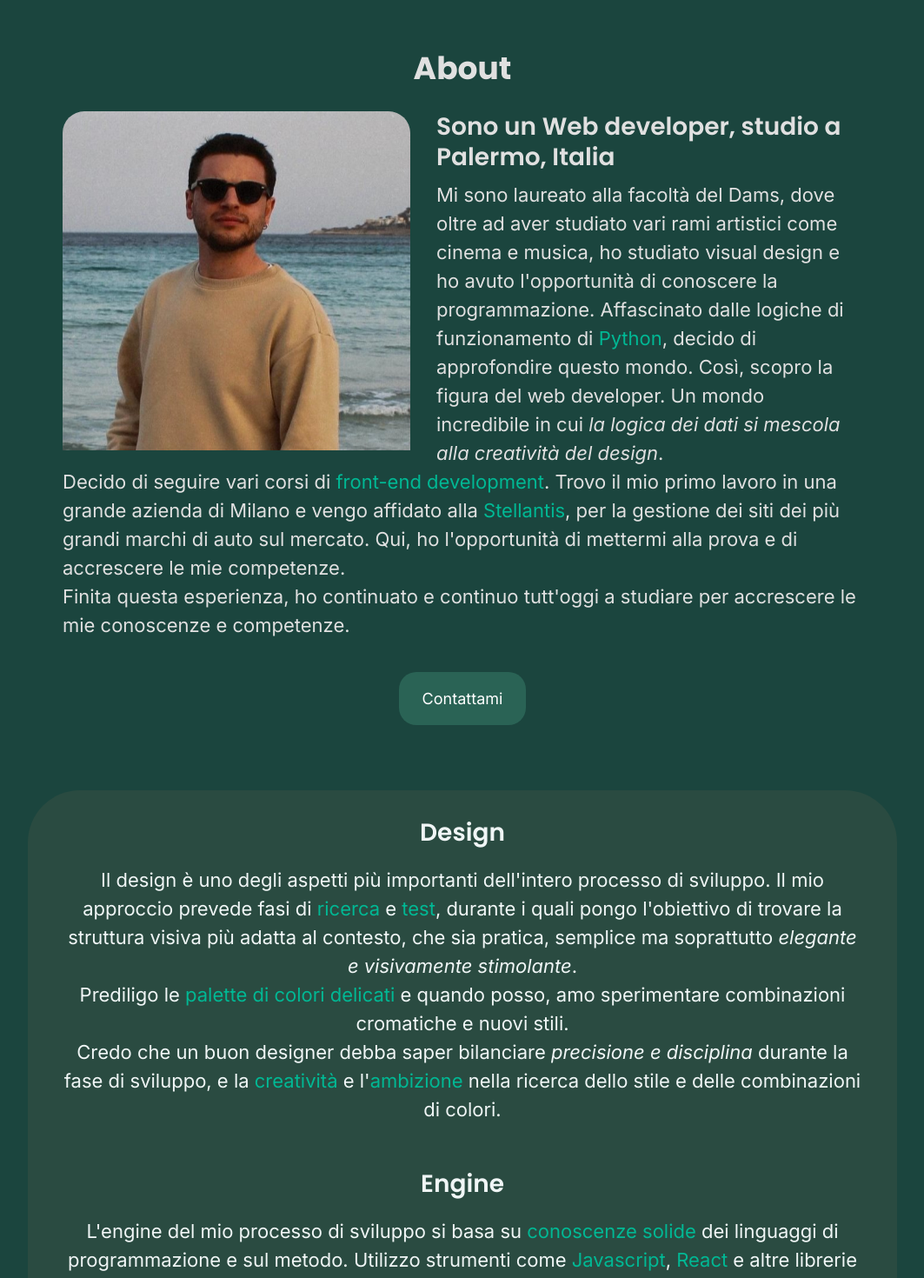
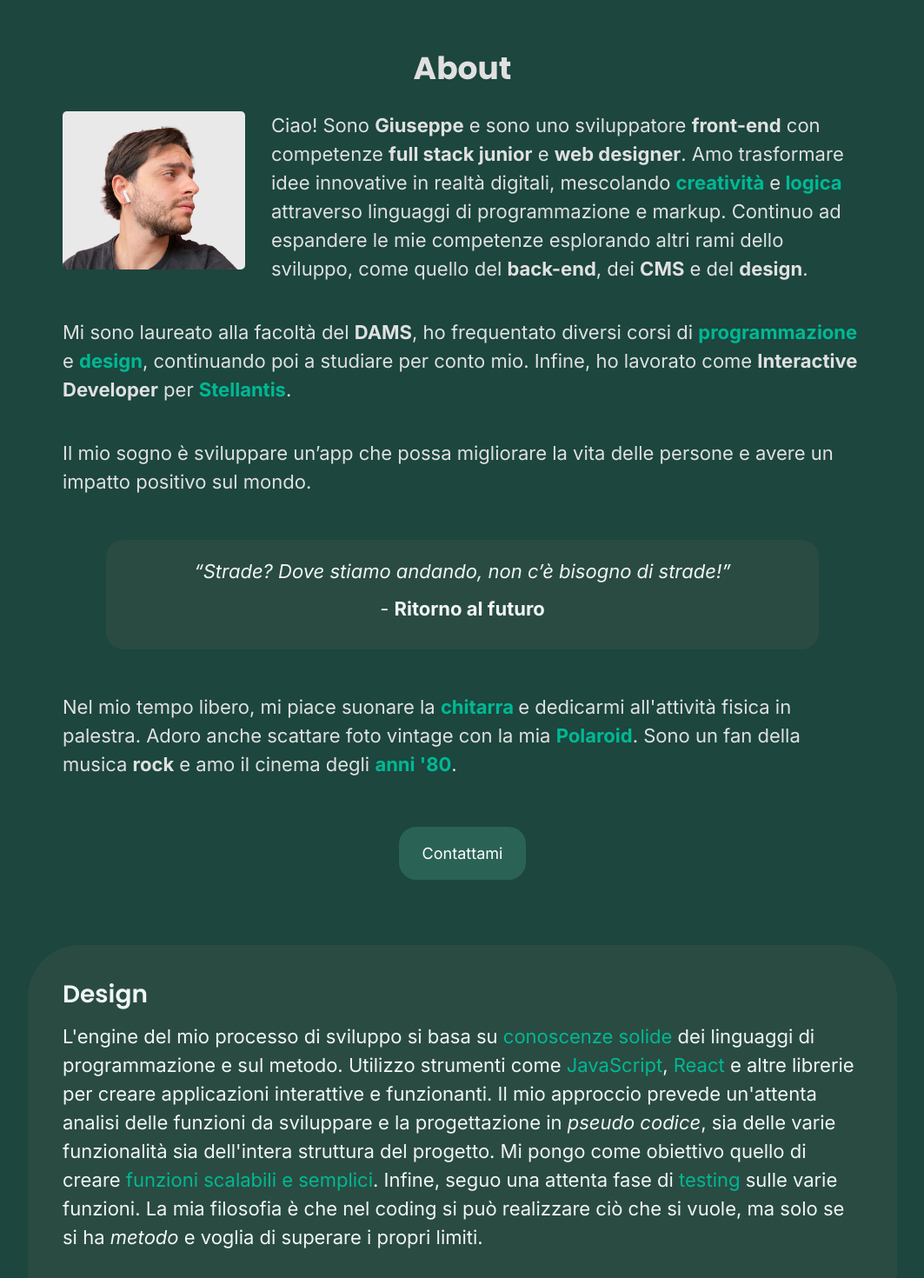
Before and after one commit to GiuseppeCaci/React-Sass-My-Portfolio, a React (Vite) app: page /about in a window 1280 px wide. Shown: the part 100-1570 px from the top of the page at 87% size, without its empty margins (108-1171 px from the left). Built offline with nearby package versions, Linux system fonts and the light colour scheme; no server answers.

Commit message:
sistemata bio

```diff
--- a/src/assets/styles/css/main.css
+++ b/src/assets/styles/css/main.css
@@ -1,7 +1,3 @@
-@import url("https://fonts.googleapis.com/css2?family=Roboto:wght@400;700&family=Open+Sans:wght@400;600&display=swap");
-@import url("https://fonts.googleapis.com/css2?family=Poppins:ital,wght@0,100;0,200;0,300;0,400;0,500;0,600;0,700;0,800;0,900;1,100;1,200;1,300;1,400;1,500;1,600;1,700;1,800;1,900&display=swap");
-@import url("https://fonts.googleapis.com/css2?family=Inter:ital,opsz,wght@0,14..32,100..900;1,14..32,100..900&family=Montserrat:ital,wght@0,100..900;1,100..900&family=Poppins:ital,wght@0,100;0,200;0,300;0,400;0,500;0,600;0,700;0,800;0,900;1,100;1,200;1,300;1,400;1,500;1,600;1,700;1,800;1,900&display=swap");
-@import url("https://fonts.googleapis.com/css2?family=Montserrat:ital,wght@0,100..900;1,100..900&display=swap");
 @import url("https://fonts.googleapis.com/css2?family=Roboto:wght@400;700&family=Open+Sans:wght@400;600&display=swap");
 @import url("https://fonts.googleapis.com/css2?family=Poppins:ital,wght@0,100;0,200;0,300;0,400;0,500;0,600;0,700;0,800;0,900;1,100;1,200;1,300;1,400;1,500;1,600;1,700;1,800;1,900&display=swap");
 @import url("https://fonts.googleapis.com/css2?family=Inter:ital,opsz,wght@0,14..32,100..900;1,14..32,100..900&family=Montserrat:ital,wght@0,100..900;1,100..900&family=Poppins:ital,wght@0,100;0,200;0,300;0,400;0,500;0,600;0,700;0,800;0,900;1,100;1,200;1,300;1,400;1,500;1,600;1,700;1,800;1,900&display=swap");
@@ -294,6 +290,7 @@ button {
 .nav-hamburger-icon {
   width: 50px;
   height: 45px;
+  border-radius: 7px;
   display: flex;
   flex-direction: column;
   justify-content: space-evenly;
@@ -673,11 +670,11 @@ button {
 @media (min-width: 1025px) {
   .paragraph-base {
     margin: 40px;
-    padding: 0 40px;
+    padding: 15px 40px;
     border-radius: 60px;
   }
   .paragraph-base h1, .paragraph-base h2, .paragraph-base h3, .paragraph-base h4, .paragraph-base h5, .paragraph-base h6 {
-    padding: 15px 0;
+    padding: 20px 0px 10px 0px;
   }
 }
 
@@ -800,11 +797,11 @@ button {
 @media (min-width: 1025px) {
   .paragraph-base {
     margin: 40px;
-    padding: 0 40px;
+    padding: 15px 40px;
     border-radius: 60px;
   }
   .paragraph-base h1, .paragraph-base h2, .paragraph-base h3, .paragraph-base h4, .paragraph-base h5, .paragraph-base h6 {
-    padding: 15px 0;
+    padding: 20px 0px 10px 0px;
   }
 }
 
@@ -1253,11 +1250,11 @@ button {
 @media (min-width: 1025px) {
   .paragraph-base {
     margin: 40px;
-    padding: 0 40px;
+    padding: 15px 40px;
     border-radius: 60px;
   }
   .paragraph-base h1, .paragraph-base h2, .paragraph-base h3, .paragraph-base h4, .paragraph-base h5, .paragraph-base h6 {
-    padding: 15px 0;
+    padding: 20px 0px 10px 0px;
   }
 }
 
@@ -1301,65 +1298,12 @@ button {
 
 @media (max-width: 599px) {
   .about-bio {
-    display: flex;
-    flex-direction: column;
-    justify-content: center;
-    align-items: center;
+    margin: 10px 0px 10px 0px;
   }
   .about-bio img {
-    border-radius: 20px 20px 0 0;
-    max-width: 250px;
-  }
-  .about-bio h3 {
-    text-align: center;
-    padding: 25px 0px 10px 0px;
-    line-height: 34px;
-  }
-  .about-bio .about-bio-text h2 {
-    text-align: center;
-    margin: 30px 0px 10px 0px;
-  }
-  .about-bio .about-bio-text h4 {
-    text-align: center;
-    margin: 30px 0px 10px 0px;
-  }
-  .about-bio .about-bio-text p {
-    text-align: center;
-    padding: 0px 20px;
-  }
-}
-@media (min-width: 600px) and (max-width: 1024px) {
-  .about-bio {
-    display: flex;
-    flex-direction: column;
-    justify-content: center;
-    align-items: center;
-  }
-  .about-bio img {
-    border-radius: 25px 25px 0 0;
-    max-width: 500px;
-  }
-  .about-bio h3 {
-    text-align: center;
-    padding: 30px 0px 5px 0px;
-  }
-  .about-bio .about-bio-text h2 {
-    text-align: center;
-    margin: 40px 0px 10px 0px;
-  }
-  .about-bio .about-bio-text p {
-    text-align: center;
-  }
-}
-@media (min-width: 1025px) {
-  .about-bio {
-    max-width: 1000px;
-    margin: 10px 0px 10px 0px;
-  }
-  .about-bio img {
-    border-radius: 25px 25px 0 0;
-    max-width: 400px;
-    margin: 0px 30px 7px 0px;
+    border-radius: 5px;
+    max-width: 120px;
+    margin: 0px 17px 7px 21px;
     float: left;
   }
   .about-bio h3 {
@@ -1367,12 +1311,112 @@ button {
     line-height: 35px;
     padding-bottom: 10px;
   }
+  .about-bio .about-bio-text {
+    text-align: left;
+  }
   .about-bio .about-bio-text h2 {
+    margin: 30px 0px 10px 0px;
+  }
+  .about-bio .about-bio-text h4 {
+    margin: 30px 0px 10px 0px;
+  }
+  .about-bio .about-bio-text p {
+    padding: 0px 20px;
+  }
+  .about-bio .about-bio-text .citazione {
+    border-radius: 20px;
+    margin: 35px 10px;
+    padding: 20px;
+  }
+  .about-bio .about-bio-text .citazione p:nth-child(1) {
+    text-align: center;
+    font-style: italic;
+    padding: 0px;
+    margin: 0px;
+  }
+  .about-bio .about-bio-text .citazione p:nth-child(2) {
+    text-align: right;
+    padding: 10px 5px;
+    margin: 0px;
+  }
+}
+@media (min-width: 600px) and (max-width: 1024px) {
+  .about-bio img {
+    border-radius: 5px;
+    max-width: 190px;
+    margin: 0px 17px 7px 0px;
+    float: left;
+  }
+  .about-bio h3 {
     text-align: left;
+    padding: 30px 0px 5px 0px;
+  }
+  .about-bio .about-bio-text {
+    text-align: left;
+  }
+  .about-bio .about-bio-text h2 {
+    margin: 40px 0px 10px 0px;
+  }
+  .about-bio .about-bio-text p {
+    margin-bottom: 40px;
+  }
+  .about-bio .about-bio-text .citazione {
+    border-radius: 20px;
+    margin: 50px 25px;
+    padding: 20px;
+  }
+  .about-bio .about-bio-text .citazione p:nth-child(1) {
+    text-align: center;
+    font-style: italic;
+    padding: 0px;
+    margin: 0px;
+  }
+  .about-bio .about-bio-text .citazione p:nth-child(2) {
+    text-align: center;
+    padding: 10px 0px;
+    margin: 0px;
+  }
+}
+@media (min-width: 1025px) {
+  .about-bio {
+    max-width: 1000px;
+    margin: 10px 0px 10px 0px;
+  }
+  .about-bio img {
+    border-radius: 5px;
+    max-width: 210px;
+    margin: 0px 30px 7px 0px;
+    float: left;
+  }
+  .about-bio h3 {
+    text-align: left;
+    line-height: 35px;
+    padding-bottom: 10px;
+  }
+  .about-bio .about-bio-text {
+    text-align: left;
+  }
+  .about-bio .about-bio-text h2 {
     margin: 20px 0px;
   }
   .about-bio .about-bio-text p {
-    text-align: left;
+    margin-bottom: 40px;
+  }
+  .about-bio .about-bio-text .citazione {
+    border-radius: 20px;
+    margin: 50px;
+    padding: 20px 0px;
+  }
+  .about-bio .about-bio-text .citazione p:nth-child(1) {
+    text-align: center;
+    font-style: italic;
+    padding: 0px;
+    margin: 0px;
+  }
+  .about-bio .about-bio-text .citazione p:nth-child(2) {
+    text-align: center;
+    padding: 10px 0px;
+    margin: 0px;
   }
 }
 
@@ -1457,11 +1501,11 @@ button {
 @media (min-width: 1025px) {
   .paragraph-base {
     margin: 40px;
-    padding: 0 40px;
+    padding: 15px 40px;
     border-radius: 60px;
   }
   .paragraph-base h1, .paragraph-base h2, .paragraph-base h3, .paragraph-base h4, .paragraph-base h5, .paragraph-base h6 {
-    padding: 15px 0;
+    padding: 20px 0px 10px 0px;
   }
 }
 
@@ -1793,11 +1837,11 @@ button {
 @media (min-width: 1025px) {
   .paragraph-base {
     margin: 40px;
-    padding: 0 40px;
+    padding: 15px 40px;
     border-radius: 60px;
   }
   .paragraph-base h1, .paragraph-base h2, .paragraph-base h3, .paragraph-base h4, .paragraph-base h5, .paragraph-base h6 {
-    padding: 15px 0;
+    padding: 20px 0px 10px 0px;
   }
 }
 
@@ -2231,11 +2275,11 @@ button {
 @media (min-width: 1025px) {
   .paragraph-base {
     margin: 40px;
-    padding: 0 40px;
+    padding: 15px 40px;
     border-radius: 60px;
   }
   .paragraph-base h1, .paragraph-base h2, .paragraph-base h3, .paragraph-base h4, .paragraph-base h5, .paragraph-base h6 {
-    padding: 15px 0;
+    padding: 20px 0px 10px 0px;
   }
 }
 
--- a/src/assets/styles/scss/layout/_container.scss
+++ b/src/assets/styles/scss/layout/_container.scss
@@ -81,10 +81,10 @@
 
   @include respond-to(desktop) {
     margin: 40px;
-    padding: 0 40px;
+    padding: 15px 40px;
     border-radius: 60px;
     h1, h2, h3, h4, h5, h6 {
-      padding: 15px 0;
+      padding: 20px 0px 10px 0px;
     }
   }
 }
--- a/src/assets/styles/scss/layout/_header.scss
+++ b/src/assets/styles/scss/layout/_header.scss
@@ -154,6 +154,7 @@
 .nav-hamburger-icon {
   width: 50px;
   height: 45px;
+  border-radius: 7px;
   @include responsive-flex(column, space-evenly, center);
   cursor: pointer;
   z-index: 2;
--- a/src/assets/styles/scss/pages/_about.scss
+++ b/src/assets/styles/scss/pages/_about.scss
@@ -1,60 +1,93 @@
 @import "../abstracts/mixins";
 @import "../layout/container";
 
-
 .about-bio {
   @include respond-to(mobile) {
-    @include responsive-flex(column, center, center);
+    margin: 10px 0px 10px 0px;
     img {
-      border-radius: 20px 20px 0 0;
-      max-width: 250px;
+      border-radius: 5px;
+      max-width: 120px;
+      margin: 0px 17px 7px 21px;
+      float: left;
     }
     h3 {
-      text-align: center;
-      padding:25px 0px 10px 0px;
-      line-height: 34px;
+      text-align: left;
+      line-height: 35px;
+      padding-bottom: 10px;
     }
     .about-bio-text {
+      text-align: left;
       h2 {
-        text-align: center;
         margin: 30px 0px 10px 0px;
       }
       h4 {
-        text-align: center;
         margin: 30px 0px 10px 0px;
       }
       p {
-        text-align: center;
         padding: 0px 20px;
+      }
+      .citazione{
+        border-radius: 20px;
+        margin: 35px 10px;
+        padding: 20px;
+        p:nth-child(1){
+          text-align: center;
+          font-style: italic;
+          padding: 0px;
+          margin: 0px;
+        }
+        p:nth-child(2){
+          text-align: right;
+          padding: 10px 5px;
+          margin: 0px;
+        }
       }
     }
   }
   @include respond-to(tablet) {
-    @include responsive-flex(column, center, center);
     img {
-      border-radius: 25px 25px 0 0;
-      max-width: 500px;
+      border-radius: 5px;
+      max-width: 190px;
+      margin: 0px 17px 7px 0px;
+      float: left;
     }
     h3 {
-      text-align: center;
-      padding:30px 0px 5px 0px;
+      text-align: left;
+      padding: 30px 0px 5px 0px;
     }
     .about-bio-text {
+      text-align: left;
       h2 {
-        text-align: center;
         margin: 40px 0px 10px 0px;
       }
-      p {
-        text-align: center;
+      p{
+        margin-bottom: 40px;
       }
+      .citazione{
+        border-radius: 20px;
+        margin: 50px 25px;
+        padding: 20px;
+        p:nth-child(1){
+          text-align: center;
+          font-style: italic;
+          padding: 0px;
+          margin: 0px;
+        }
+        p:nth-child(2){
+          text-align: center;
+          padding: 10px 0px;
+          margin: 0px;
+        }
+      }
+
     }
   }
   @include respond-to(desktop) {
     max-width: 1000px;
-    margin:10px 0px 10px 0px;
+    margin: 10px 0px 10px 0px;
     img {
-      border-radius: 25px 25px 0 0;
-      max-width: 400px;
+      border-radius: 5px;
+      max-width: 210px;
       margin: 0px 30px 7px 0px;
       float: left;
     }
@@ -64,12 +97,28 @@
       padding-bottom: 10px;
     }
     .about-bio-text {
+      text-align: left;
       h2 {
-        text-align: left;
         margin: 20px 0px;
       }
-      p {
-        text-align: left;
+      p{
+        margin-bottom: 40px;
+      }
+        .citazione{
+          border-radius: 20px;
+          margin: 50px;
+          padding: 20px 0px;
+        p:nth-child(1){
+          text-align: center;
+          font-style: italic;
+          padding: 0px;
+          margin: 0px;
+        }
+        p:nth-child(2){
+          text-align: center;
+          padding: 10px 0px;
+          margin: 0px;
+        }
       }
     }
   }
--- a/src/pages/About.jsx
+++ b/src/pages/About.jsx
@@ -1,6 +1,7 @@
 import React from "react";
 import { useContext, useEffect, useState } from "react";
 import ThemeContext from "../store/theme/ThemeContext";
+import { Link } from "react-router-dom";
 
 const About = () => {
   //cambio nome alla pagina
@@ -16,6 +17,7 @@ const About = () => {
     "Bootstrap",
     "Sass",
     "Javascript",
+    "Assoli di Chitarra",
     "Node.js",
     "React",
     "Git",
@@ -44,36 +46,61 @@ const About = () => {
   return (
     <>
       <div className={`main-base ${theme} primary color-change-4x`}>
-        <div className={`container-base flex-center-column container-invisible ${isVisible ? 'visible' : ''}`}>
-          <div className="flex-center-row pm-title">
+        <div
+          className={`container-base flex-center-column container-invisible ${
+            isVisible ? "visible" : ""
+          }`}
+        >
+          <div className="flex-center-column pm-title">
             <h1>About</h1>
           </div>
           <div className="about-bio pm-hero">
-            <img src="/assets/img-about.jpg"></img>
+            <img src="/assets/logo.png"></img>
             <div className="about-bio-text">
-              <h3>Sono un Web developer, studio a Palermo, Italia</h3>
               <p>
-                Mi sono laureato alla facoltà del Dams, dove oltre ad aver
-                studiato vari rami artistici come cinema e musica, ho studiato
-                visual design e ho avuto l'opportunità di conoscere la
-                programmazione. Affascinato dalle logiche di funzionamento di{" "}
-                <span className="text-accent">Python</span>, decido di
-                approfondire questo mondo. Così, scopro la figura del web
-                developer. Un mondo incredibile in cui{" "}
+                Ciao! Sono <strong>Giuseppe</strong> e sono uno sviluppatore{" "}
+                <strong>front-end</strong> con competenze{" "}
+                <strong>full stack junior</strong> e{" "}
+                <strong>web designer</strong>. Amo trasformare idee innovative
+                in realtà digitali, mescolando{" "}
+                <strong className="text-accent">creatività</strong> e
+                <strong className="text-accent"> logica </strong> attraverso
+                linguaggi di programmazione e markup. Continuo ad espandere le
+                mie competenze esplorando altri rami dello sviluppo, come quello
+                del <strong>back-end</strong>, dei <strong>CMS</strong> e del{" "}
+                <strong>design</strong>.
+              </p>
+              <p>
+                Mi sono laureato alla facoltà del <strong>DAMS</strong>, ho
+                frequentato diversi corsi di{" "}
+                <strong className="text-accent">programmazione</strong> e{" "}
+                <strong className="text-accent">design</strong>, continuando poi
+                a studiare per conto mio. Infine, ho lavorato come{" "}
+                <strong>Interactive Developer</strong> per{" "}
+                <strong className="text-accent">Stellantis</strong>.
+              </p>
+              <p>
+                Il mio sogno è sviluppare un’app che possa migliorare la vita
+                delle persone e avere un impatto positivo sul mondo.
+              </p>
+              <div className={`citazione ${theme} secondary`}>
+                <p>
                   <em>
-                  la logica dei dati si mescola alla creatività del design
+                    “Strade? Dove stiamo andando, non c’è bisogno di strade!”
                   </em>
-                . <br />
-                Decido di seguire vari corsi di{" "}
-                <span className="text-accent">front-end development</span>.
-                Trovo il mio primo lavoro in una grande azienda di Milano e
-                vengo affidato alla
-                <span className="text-accent"> Stellantis</span>, per la
-                gestione dei siti dei più grandi marchi di auto sul mercato.
-                Qui, ho l'opportunità di mettermi alla prova e di accrescere le
-                mie competenze. <br />
-                Finita questa esperienza, ho continuato e continuo tutt'oggi a
-                studiare per accrescere le mie conoscenze e competenze.
+                </p>
+                <p>
+                  - <strong>Ritorno al futuro</strong>
+                </p>
+              </div>
+              <p>
+                Nel mio tempo libero, mi piace suonare la{" "}
+                <strong className="text-accent"> chitarra </strong> e dedicarmi
+                all'attività fisica in palestra. Adoro anche scattare foto
+                vintage con la mia{" "}
+                <strong className="text-accent">Polaroid</strong>. Sono un fan
+                della musica <strong>rock</strong> e amo il cinema degli{" "}
+                <strong className="text-accent">anni '80</strong>.
               </p>
             </div>
             <a href={`mailto:${import.meta.env.VITE_EMAIL}`}>
@@ -82,26 +109,26 @@ const About = () => {
             </a>
           </div>
           <div
-            className={`paragraph-base size-normal flex-center-column ${theme} secondary`}
+            className={`paragraph-base size-normal flex-left-column ${theme} secondary`}
           >
             <h3>Design</h3>
             <p>
-              Il design è uno degli aspetti più importanti dell'intero processo
-              di sviluppo. Il mio approccio prevede fasi di{" "}
-              <span className="text-accent">ricerca</span> e{" "}
-              <span className="text-accent">test</span>, durante i quali pongo
-              l'obiettivo di trovare la struttura visiva più adatta al contesto,
-              che sia pratica, semplice ma soprattutto{" "}
-              <em>elegante e visivamente stimolante</em>. <br />
-              Prediligo le{" "}
-              <span className="text-accent">palette di colori delicati</span> e
-              quando posso, amo sperimentare combinazioni cromatiche e nuovi
-              stili. <br />
-              Credo che un buon designer debba saper bilanciare{" "}
-              <em>precisione e disciplina</em> durante la fase di sviluppo, e la{" "}
-              <span className="text-accent">creatività</span> e l'
-              <span className="text-accent">ambizione</span> nella ricerca dello
-              stile e delle combinazioni di colori.
+              L'engine del mio processo di sviluppo si basa su{" "}
+              <span className="text-accent">conoscenze solide</span> dei
+              linguaggi di programmazione e sul metodo. Utilizzo strumenti come{" "}
+              <span className="text-accent">JavaScript</span>,{" "}
+              <span className="text-accent">React</span> e altre librerie per
+              creare applicazioni interattive e funzionanti. Il mio approccio
+              prevede un'attenta analisi delle funzioni da sviluppare e la
+              progettazione in <em>pseudo codice</em>, sia delle varie
+              funzionalità sia dell'intera struttura del progetto. Mi pongo come
+              obiettivo quello di creare{" "}
+              <span className="text-accent">funzioni scalabili e semplici</span>
+              . Infine, seguo una attenta fase di{" "}
+              <span className="text-accent">testing</span> sulle varie funzioni.
+              La mia filosofia è che nel coding si può realizzare ciò che si
+              vuole, ma solo se si ha <em>metodo</em> e voglia di superare i
+              propri limiti.
             </p>
 
             <h3>Engine</h3>
@@ -123,6 +150,9 @@ const About = () => {
               vuole, ma solo se si ha <em>metodo</em> e voglia di superare i
               propri limiti.
             </p>
+             <div className="flex-center-column">
+            <Link to="/portfolio"><button>Portfolio</button></Link>
+            </div>
           </div>
           <div className="paragraph-base size-small flex-center-column">
             <div className="flex-center-column">
@@ -140,7 +170,7 @@ const About = () => {
             </div>
           </div>
           <div
-            className={`paragraph-base size-small flex-center-column last-container ${theme} secondary`}
+            className={`paragraph-base size-small flex-left-column ${theme} secondary`}
           >
             <h3>Soft Skills</h3>
             <p>
@@ -148,18 +178,19 @@ const About = () => {
               <span className="text-accent">integrazione</span> in lavori di
               squadra e in ambienti multiculturali. Mi piace l'ordine,
               l'organizzazione e avere metodo. Se non porto a termine il lavoro
-              giornaliero il cielo potrebbe crollare. Mi scoraggio
+              giornaliero, il cielo potrebbe crollare. Mi scoraggio
               difficilmente; sono dell'idea che{" "}
               <em>essere negativi è una perdita di tempo</em>, soprattutto nei
               momenti di forte stress lavorativo. Mi piace ampliare le mie
               conoscenze e fare gioco di squadra. Nei momenti di brainstorming e
-              progettazione mi piace prendere appunti, fare schemi e toDoList.
-              Infine, sono convinto che{" "}
+              progettazione, mi piace prendere appunti, fare schemi e To-Do
+              List. Infine, sono convinto che{" "}
               <span className="text-accent">l'educazione</span> e{" "}
               <span className="text-accent">l'empatia</span> siano tasselli
               fondamentali. Un sorriso o un gesto di gentilezza possono cambiare
               l'esito della giornata.
             </p>
+            <div className="flex-center-column">
               <a
                 href={import.meta.env.VITE_CV_URL}
                 download="curriculum-CACI.pdf"
@@ -168,6 +199,22 @@ const About = () => {
               </a>
             </div>
           </div>
+          <div className="about-bio pm-hero">
+          <div className="about-bio-text">
+          <div className="citazione">
+                <p>
+                  <em>
+                    “While(!Finished)<br/>{
+                      "{ TryAgain() }"
+                    }”
+                  </em>
+                </p>
+                <p>
+                </p>
+              </div>
+            </div>
+        </div>
+        </div>
       </div>
     </>
   );
```
Also changed, not shown: 1 other file (tests, documents, lock files or other folders). Lines whose indentation alone changed are shown as unchanged.
